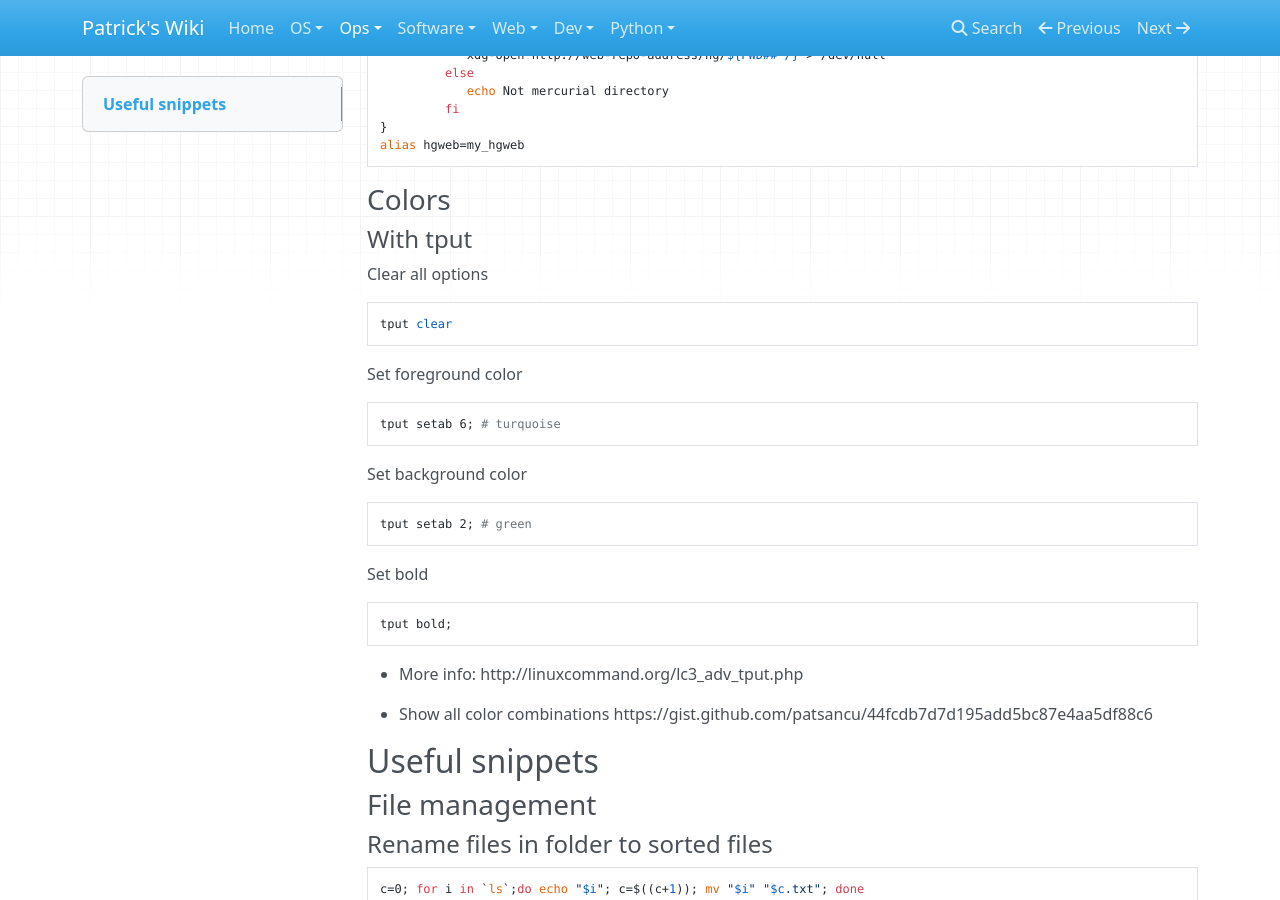
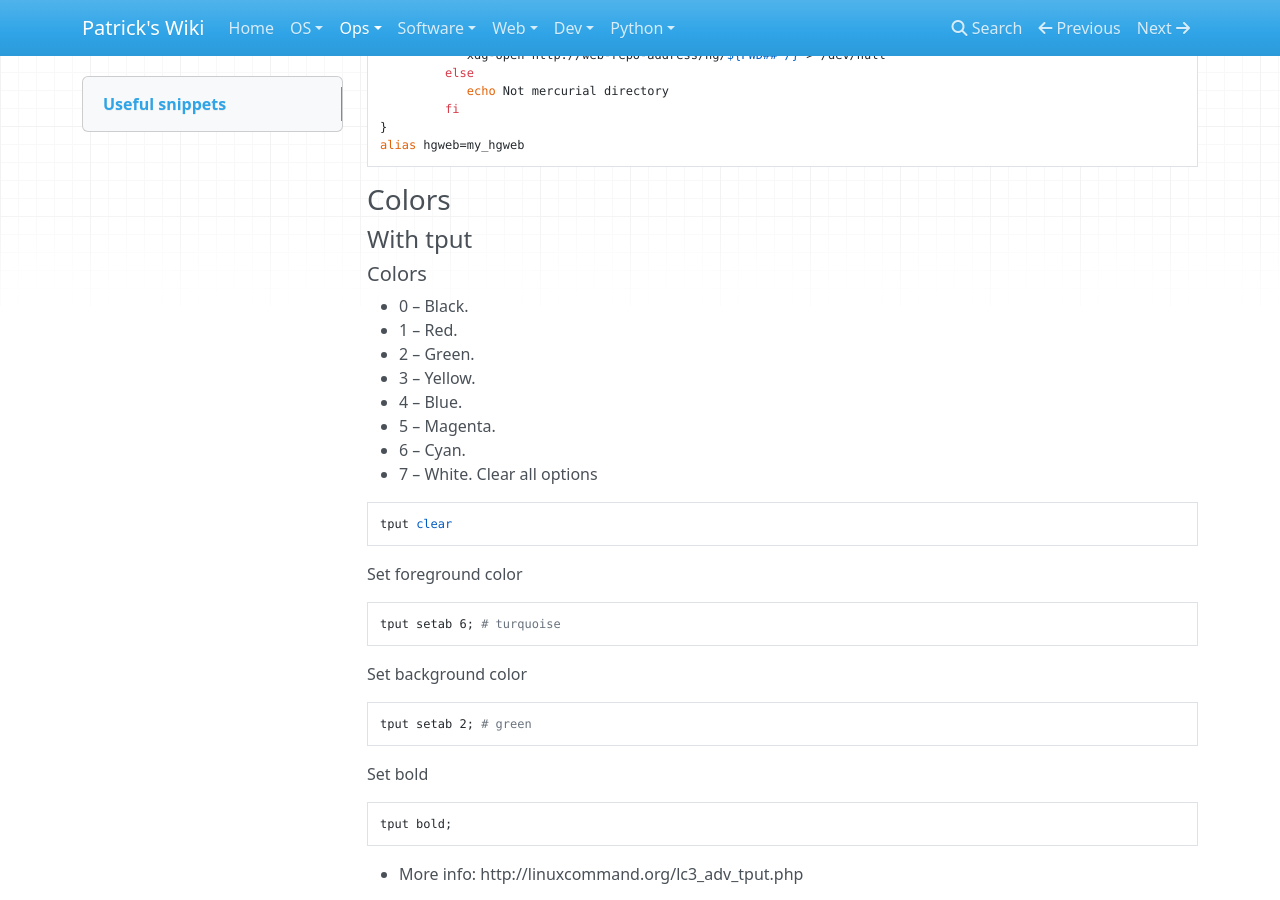
Before and after one commit to patsancu/wiki, an MkDocs documentation site: the page built from docs/Ops/Shell/Shell.md, in a window 1280 px wide and 900 px high, scrolled down 5598 px. Built offline with MkDocs 1.6.1, drawn with Linux system fonts in a browser that asks for light colours; nearby versions of some CDN libraries.

Commit message:
tput colors

````diff
--- a/docs/Ops/Shell/Shell.md
+++ b/docs/Ops/Shell/Shell.md
@@ -258,7 +258,15 @@ alias hgweb=my_hgweb
 
 ### Colors
 #### With tput
-
+##### Colors
+* 0 – Black.
+* 1 – Red.
+* 2 – Green.
+* 3 – Yellow.
+* 4 – Blue.
+* 5 – Magenta.
+* 6 – Cyan.
+* 7 – White.
 Clear all options
 ```
 tput clear
````
